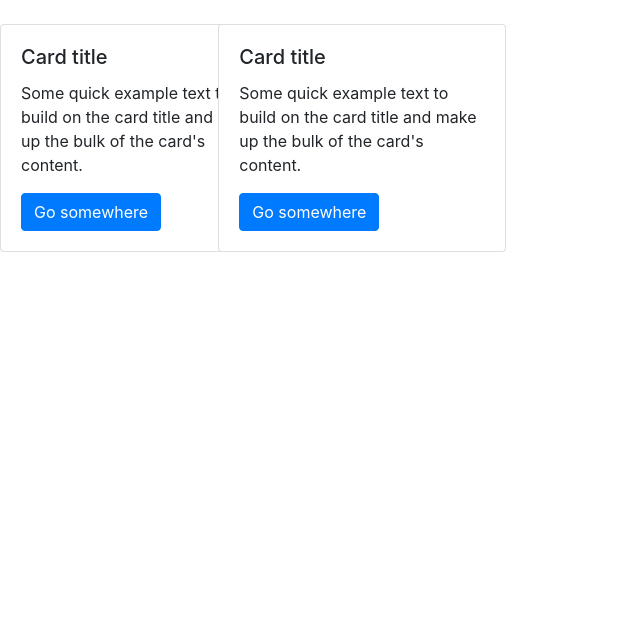
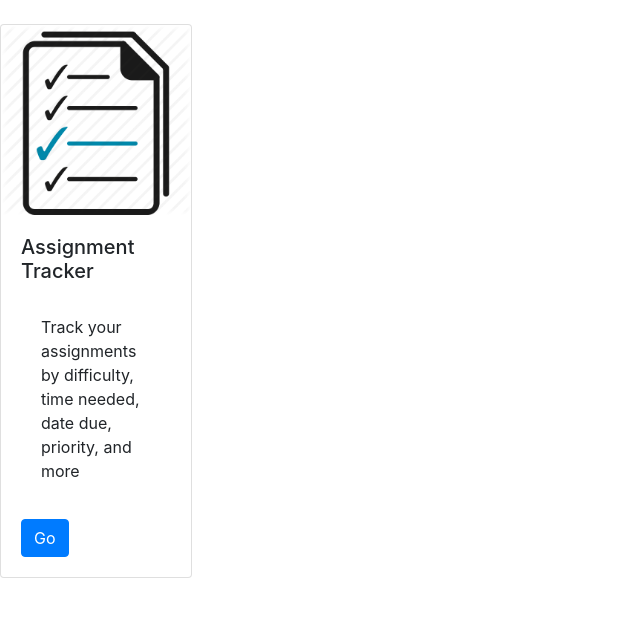
Before and after one commit to GangOfGits/GoGsite, a Flask app: page / in a window 1280 px wide. Shown: the part 58-675 px from the top of the page, without its empty margins (0-640 px from the left). Run offline with Flask 2, Linux system fonts and the light colour scheme; parts of the project's set-up code (start-up, migrations or seed data) failed here and were passed over; some libraries are stand-ins or nearby versions.

Commit message:
Add card for assignment tracker

```diff
--- a/templates/main.html
+++ b/templates/main.html
@@ -6,12 +6,31 @@
 
     <br>
 
+    <div class="container-fluid">
+        <div class="row">
+            <div class="col-xs-4">
+                <div class="card" style="width: 12rem">
+                    <img class="card-img-top" src="{{url_for('static', filename='/assets/images/assignment.png')}}">
+                    <div class="card-body">
+                        <h5 class="card-title">Assignment Tracker</h5>
+                        <p class="card-body">Track your assignments by difficulty, time needed, date due, priority, and more</p>
+                        <a href="/assignmenttracker" class="btn btn-primary">Go</a>
+                    </div>
+                </div>
+            </div>
+        </div>
+    </div>
+
+    <!--
+
+
+
+    Cool card things
+
     <div class="row">
         <div class="col-sm-2">
             <div class="card" style="width: 18rem;">
-                <!--
                 <img class="card-img-top" src="..." alt="Card image cap">
-                -->
                 <div class="card-body">
                 <h5 class="card-title">Card title</h5>
                 <p class="card-text">Some quick example text to build on the card title and make up the bulk of the card's content.</p>
@@ -22,9 +41,7 @@
 
         <div class="col-sm-2">
             <div class="card" style="width: 18rem;">
-                <!--
                 <img class="card-img-top" src="..." alt="Card image cap">
-                -->
                 <div class="card-body">
                 <h5 class="card-title">Card title</h5>
                 <p class="card-text">Some quick example text to build on the card title and make up the bulk of the card's content.</p>
@@ -34,8 +51,6 @@
         </div>
         </div>
     </div>
-
-    <!--
     <div class="card" style="width: 18rem;">
         <img class="card-img-top" src="..." alt="Card image cap">
         <div class="card-body">
```
